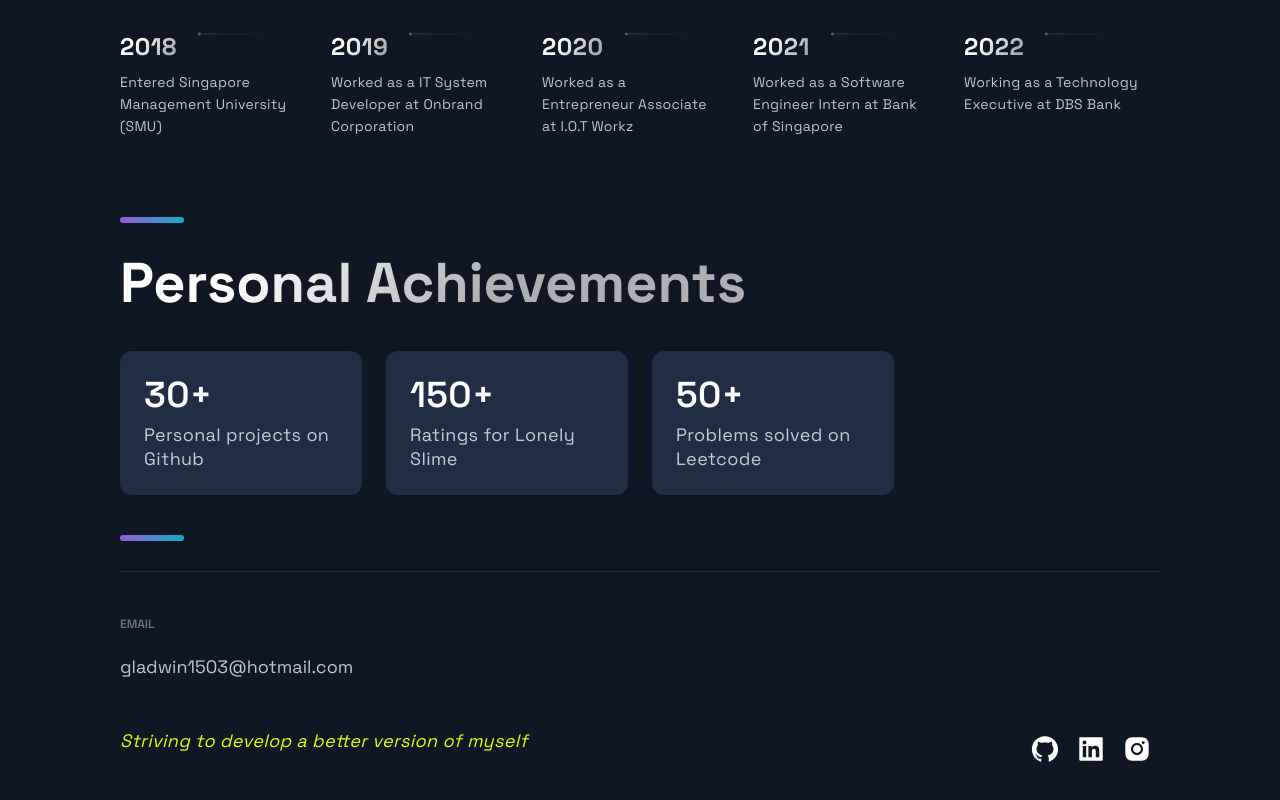
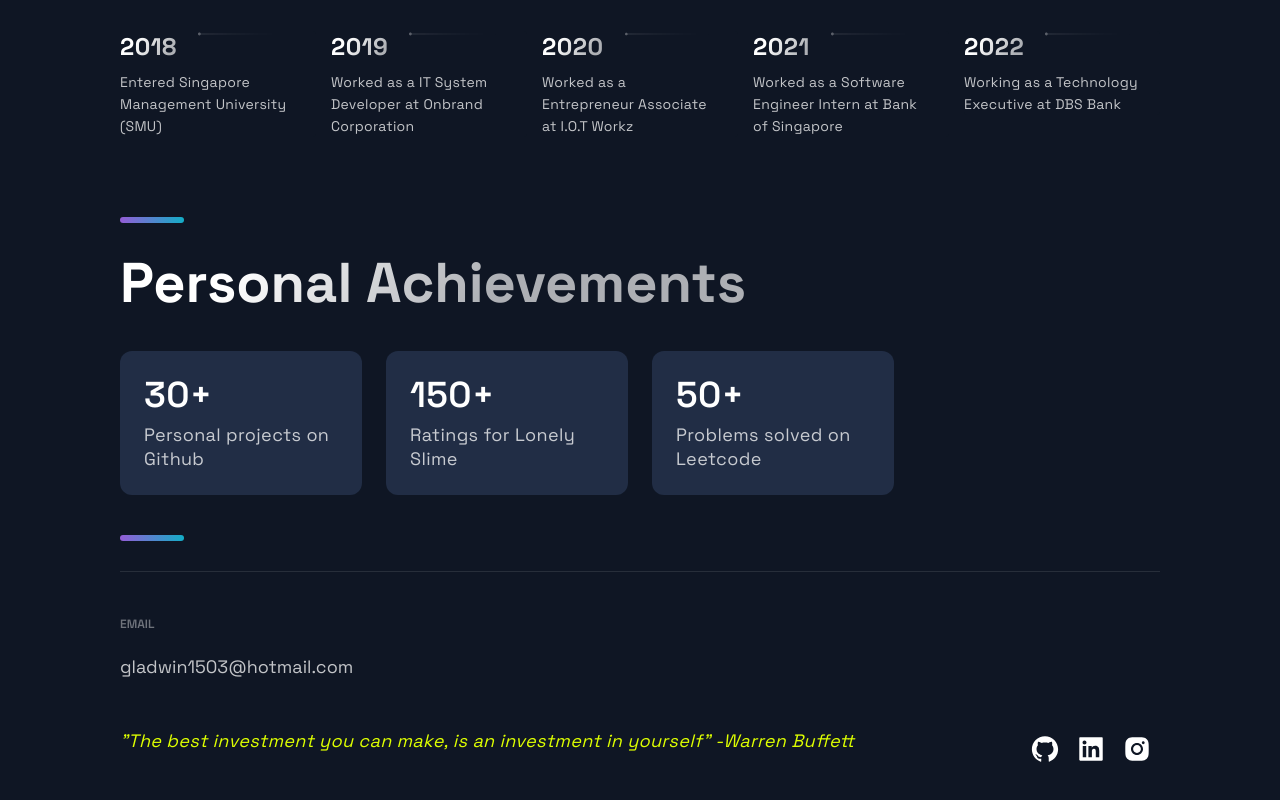
Before and after one commit to Gladwinnnn/Portfolio, a Next.js app: page / in a window 1280 px wide. Shown: the part 3404-4204 px from the top of the page. Built offline with nearby package versions, Linux system fonts and the light colour scheme.

Commit message:
Update Footer.js

```diff
--- a/src/components/Footer/Footer.js
+++ b/src/components/Footer/Footer.js
@@ -17,7 +17,7 @@
       </LinkList>
       <SocialIconsContainer>
         <CompanyContainer>
-          <Slogan>Striving to develop a better version of myself</Slogan>
+          <Slogan>"The best investment you can make, is an investment in yourself" -Warren Buffett</Slogan>
         </CompanyContainer>
         <SocialContainer>
           <SocialIcons href="https://github.com/Gladwinnnn">
```
